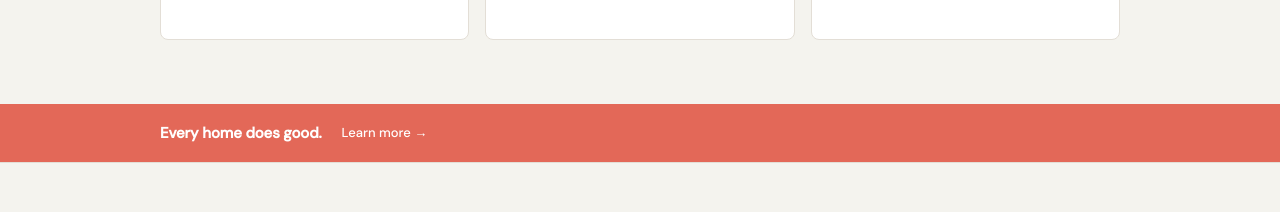
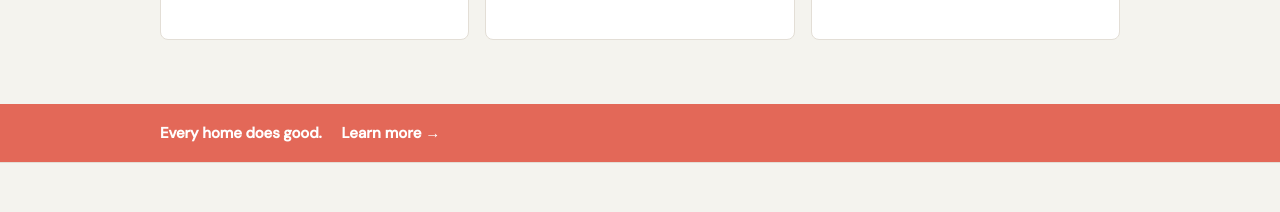
Before and after one commit to dtess85/givenest, a Next.js app: page / in a window 1280 px wide. Shown: the part 1180-1392 px from the top of the page. Built offline with nearby package versions, Linux system fonts and the light colour scheme.

Commit message:
Match Learn more font size and weight to main text

```diff
--- a/components/home/HowItWorks.tsx
+++ b/components/home/HowItWorks.tsx
@@ -65,7 +65,7 @@ export default function HowItWorks() {
         <span className="text-[15px] font-semibold tracking-[-0.01em] text-white">
           Every home does good.
         </span>
-        <Link href="/about" className="text-[13px] font-medium text-white transition-colors hover:text-white/80">
+        <Link href="/about" className="text-[15px] font-semibold text-white transition-colors hover:text-white/80">
           Learn more →
         </Link>
       </div>
```
